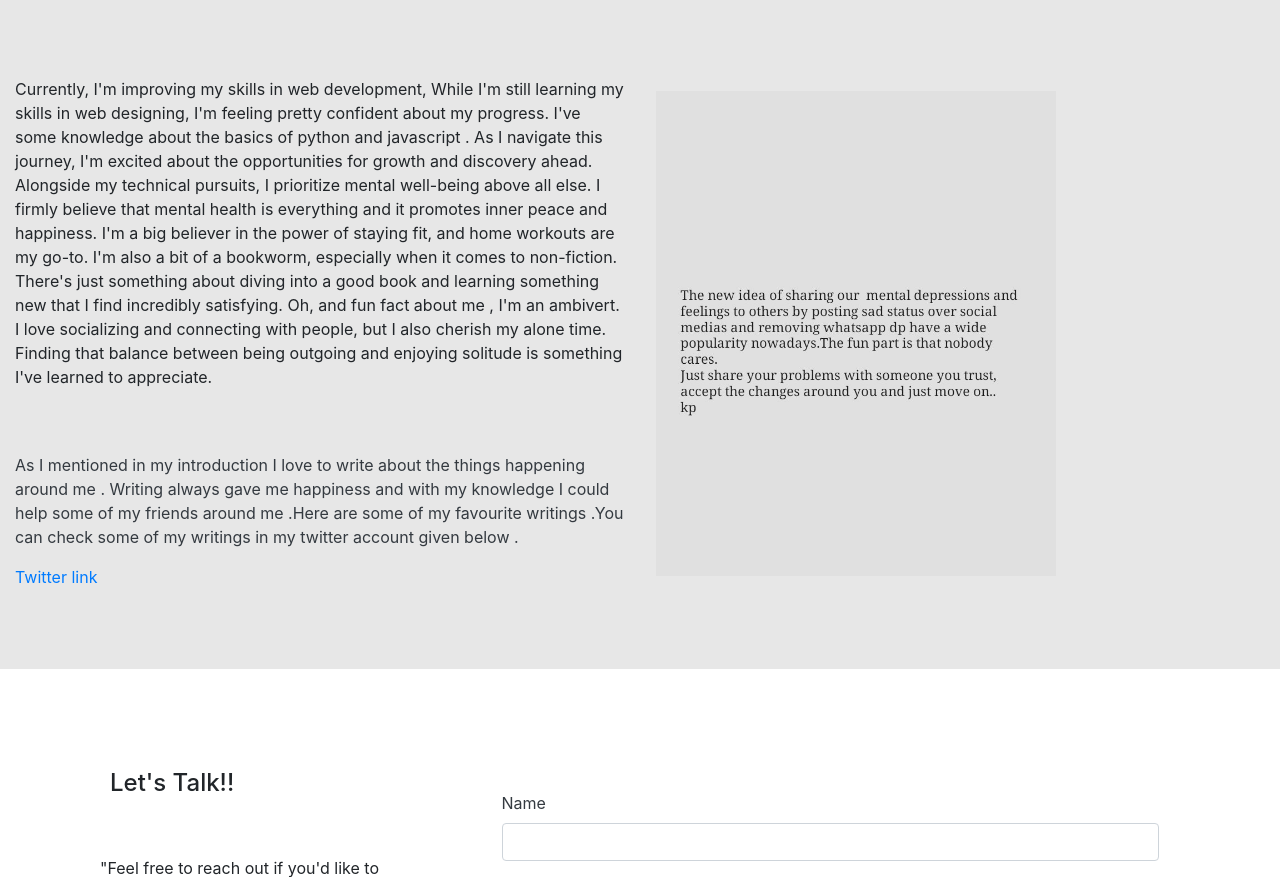
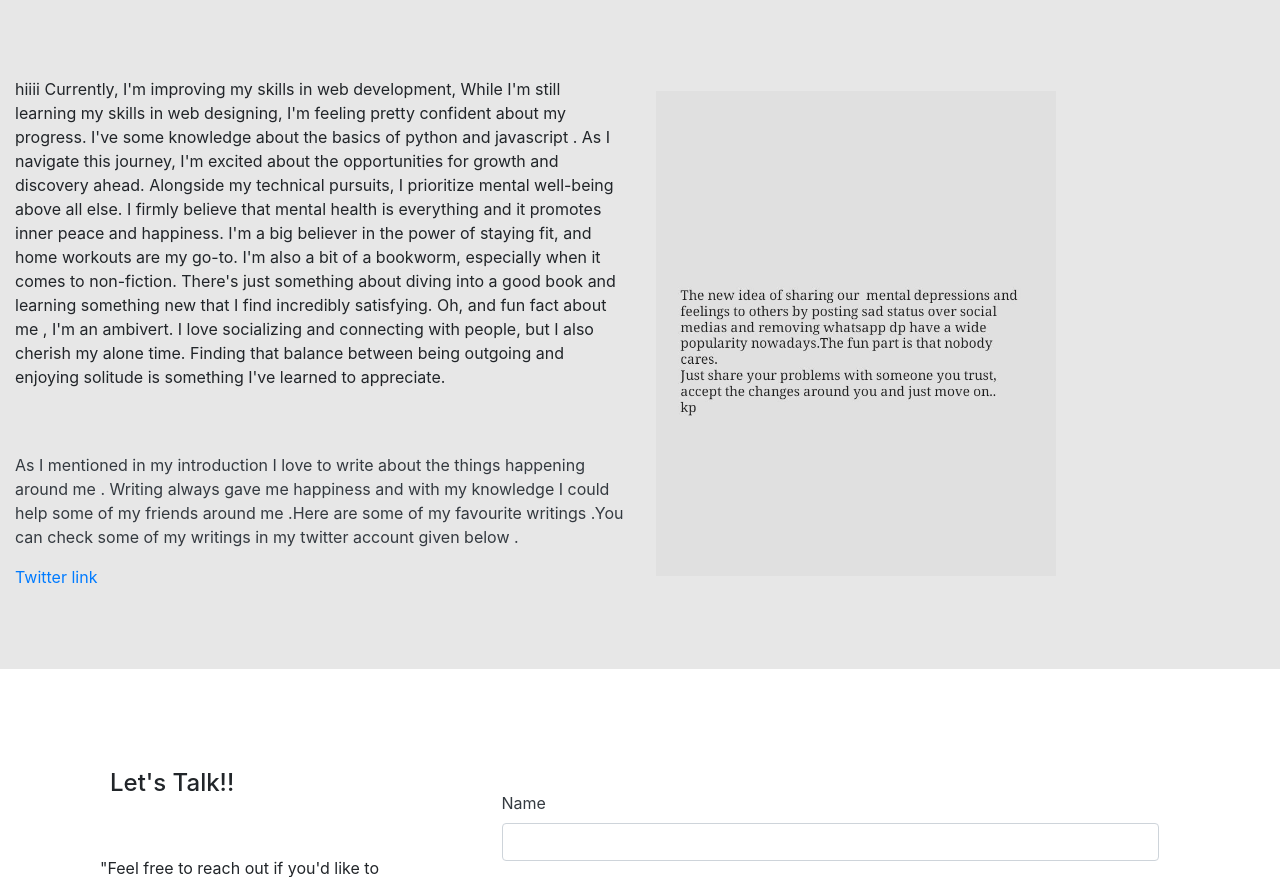
Before and after one commit to krishnapriya-ua/personal-website, a plain HTML site: page index.html in a window 1280 px wide. Shown: the part 1253-2130 px from the top of the page. Drawn offline with nearby package versions, Linux system fonts and the light colour scheme.

Commit message:
hii change

```diff
--- a/index.html
+++ b/index.html
@@ -97,7 +97,7 @@
 <div class="container-fluid" style="background-color: #E7E7E7;">
   <div class="row">
     <div class="col-md-6 col-xs-12 ml-auto"style="padding-top: 80px; padding-bottom: 80px;">
-      <p>Currently, I'm improving my skills in web development,
+      <p> hiiii Currently, I'm improving my skills in web development,
 
          While I'm still learning my skills in web designing, I'm feeling pretty confident about my progress. I've some knowledge about the basics of python and javascript . As I navigate this journey, I'm excited about the opportunities for growth and discovery ahead. Alongside my technical pursuits, I prioritize mental well-being above all else. I firmly believe that mental health is everything and it promotes inner peace and happiness. I'm a big believer in the power of staying fit, and home workouts are my go-to.
 
```
